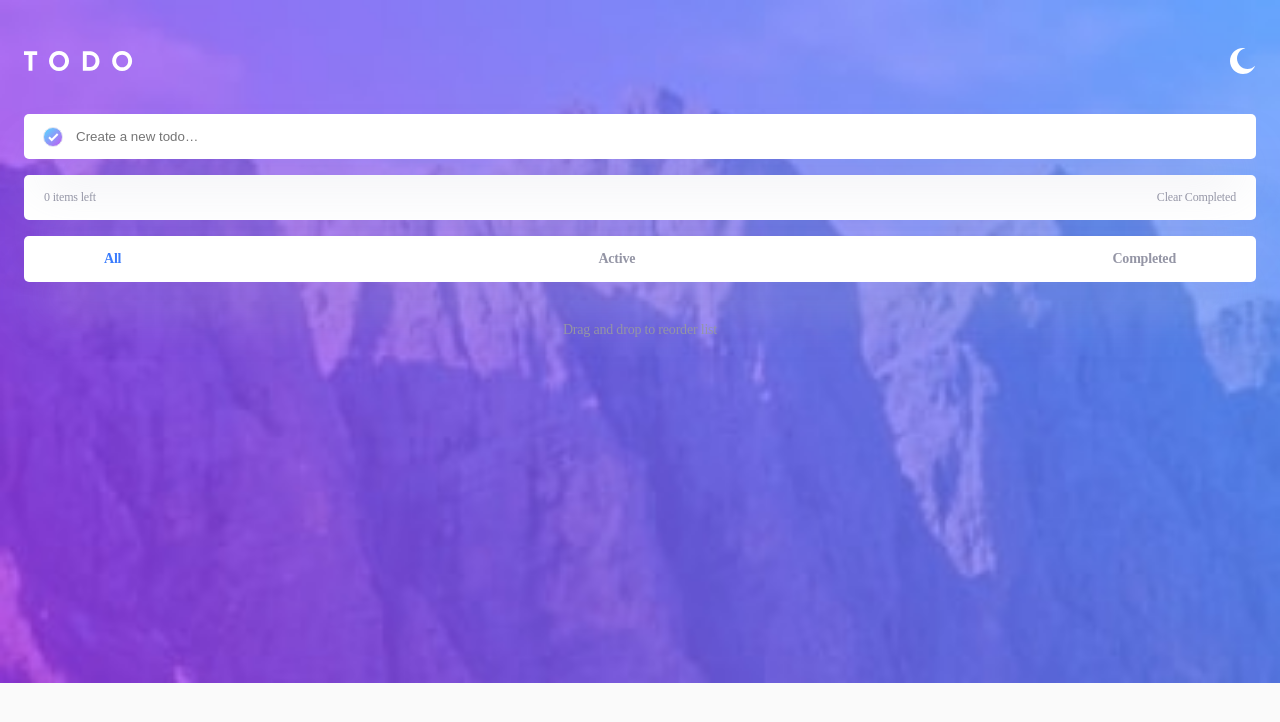
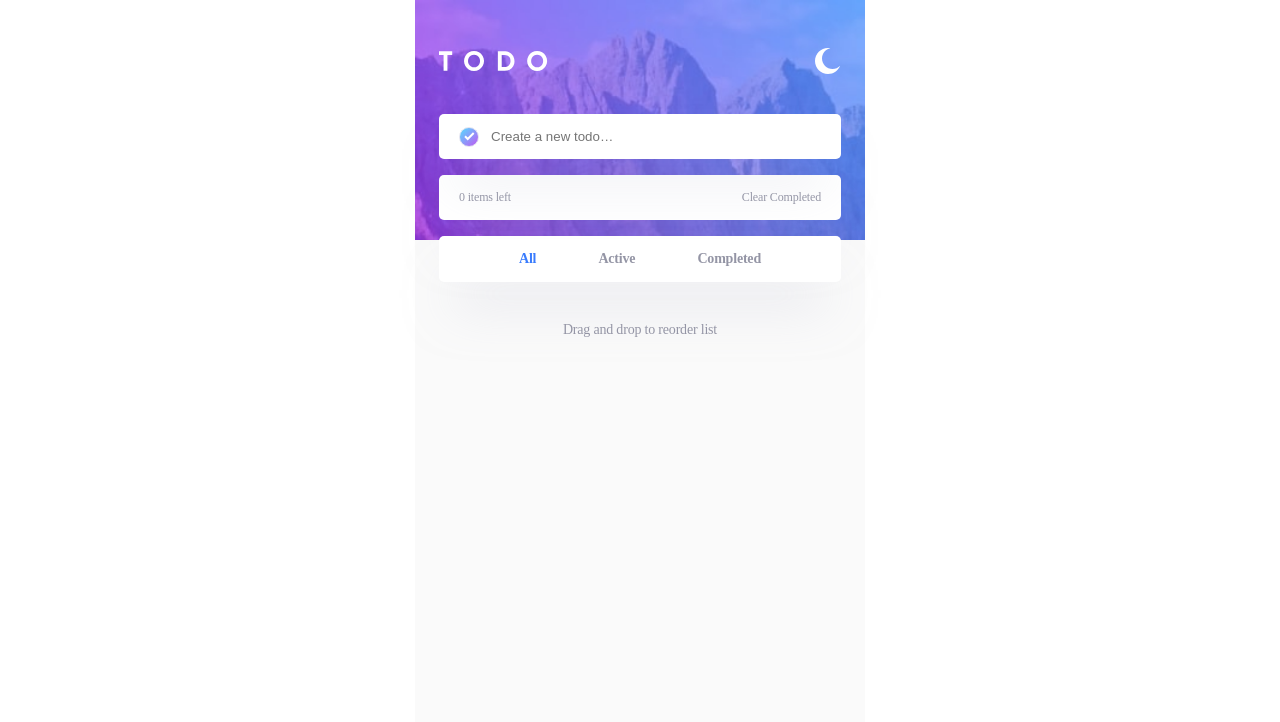
Before and after one commit to Baqari-Fruidze/todo-app, a React (Vite) app: page / in a window 1280 px wide. Shown: the top 722 px of the page. Built offline with nearby package versions, Linux system fonts and the light colour scheme.

Commit message:
script fixed

```diff
--- a/src/App.tsx
+++ b/src/App.tsx
@@ -38,9 +38,9 @@ const Para = styled.p`
 const Parent = styled.div<{ theme: boolean }>`
   /* display: flex;
   flex-direction: column;
-  justify-content: center; */
-  /* margin: 0 auto;
-  max-width: 45rem; */
+  align-items: center; */
+  margin: 0 auto;
+  max-width: 45rem;
   min-height: 100vh;
   background-image: url(${(props) =>
     props.theme === true ? mobileLight : mobileDark});
--- a/src/components/Input.tsx
+++ b/src/components/Input.tsx
@@ -15,10 +15,10 @@ export default function Input() {
   const [todo, setTodo] = useState<string>("");
   const [done, setDone] = useState<boolean>(true);
   const [selector, setSelector] = useState<string>("all");
-  // function activeShower() {
-  //   let mapped = todos.map((item) => {...item,completed: !item.completed});
-  //   setTodos(mapped);
-  // }
+  function CompletedDeleter() {
+    let filtered = todos.filter((item) => !item.completed);
+    setTodos(filtered);
+  }
   function completedShower() {
     let filtered = todos.filter((item) => item.completed);
     setTodos(filtered);
@@ -86,7 +86,7 @@ export default function Input() {
             ))}
           <InfoDiv>
             <span>{count} items left</span>
-            <span>Clear Completed</span>
+            <span onClick={CompletedDeleter}>Clear Completed</span>
           </InfoDiv>
         </TodoDiv>
         <Notifications>
@@ -117,10 +117,10 @@ const TextInput = styled.input`
   background: #fff;
   box-shadow: 0px 35px 50px -15px rgba(194, 195, 214, 0.5);
   border: none;
-  position: relative;
 `;
 
 const Circle = styled.div<{ done: boolean }>`
+  transform: translateY(-50%);
   display: flex;
   align-items: center;
   justify-content: center;
@@ -129,8 +129,8 @@ const Circle = styled.div<{ done: boolean }>`
   border: 1px solid #e3e4f1;
   position: absolute;
   border-radius: 50%;
-  top: 12.7rem;
-  left: 4.3rem;
+  top: 50%;
+  left: 5%;
   background: ${(props) =>
     props.done ? "linear-gradient(135deg, #5DF 0%, #C058F3 100%)" : "#fff"};
 `;
@@ -139,7 +139,9 @@ const Main = styled.div`
   flex-direction: column;
   gap: 1.6rem;
 `;
-const InputDiv = styled.div``;
+const InputDiv = styled.div`
+  position: relative;
+`;
 const TodoDiv = styled.div`
   border-radius: 5px;
   background: #fff;
```
